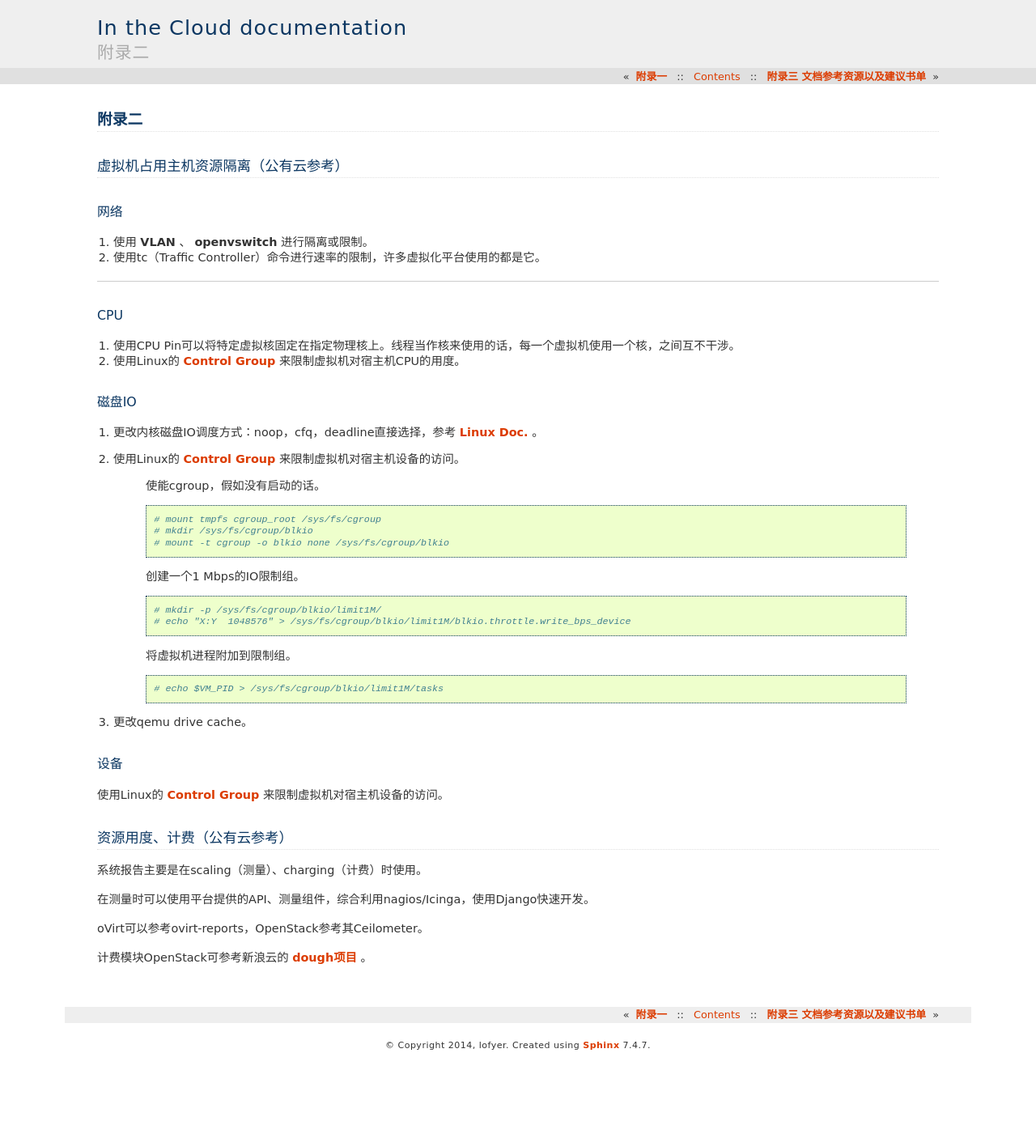
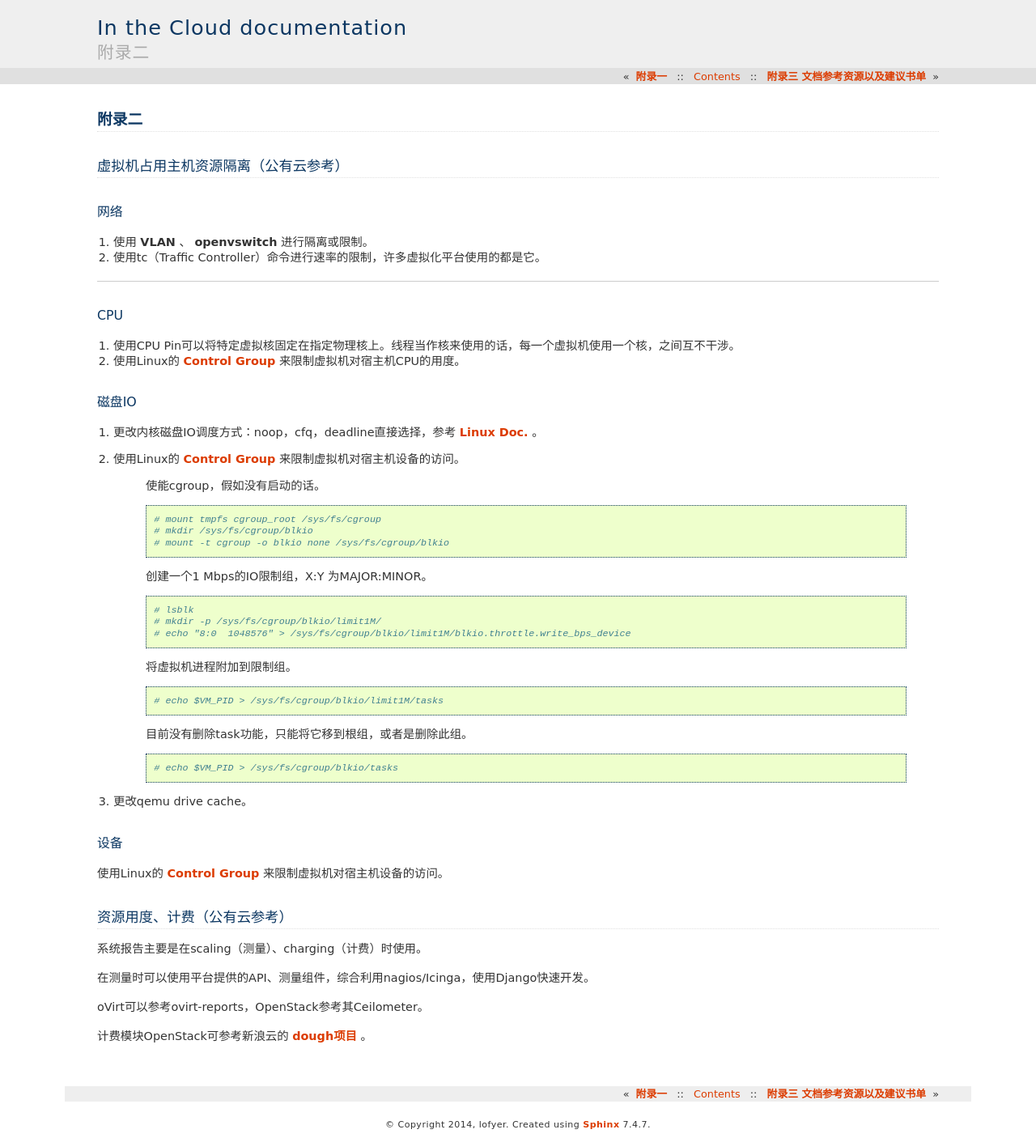
Before and after one commit to lofyer/InTheCloud, a Sphinx documentation site: the page built from source/posts/appendix02.rst, in a window 1280 px wide. Shown: the whole page at 81% size. Built offline with Sphinx 7.4.7, drawn with Linux system fonts in a browser that asks for light colours; formulas are drawn with MathJax 3; before the commit the page ends 1309 px from its top, so only the background shows below that.

Commit message:
更新cgroup方法

```diff
--- a/source/posts/appendix02.rst
+++ b/source/posts/appendix02.rst
@@ -37,18 +37,25 @@ CPU
         # mkdir /sys/fs/cgroup/blkio
         # mount -t cgroup -o blkio none /sys/fs/cgroup/blkio
 
-    创建一个1 Mbps的IO限制组。
+    创建一个1 Mbps的IO限制组，X:Y 为MAJOR:MINOR。
 
     .. code::
 
+        # lsblk
         # mkdir -p /sys/fs/cgroup/blkio/limit1M/
-        # echo "X:Y  1048576" > /sys/fs/cgroup/blkio/limit1M/blkio.throttle.write_bps_device
+        # echo "8:0  1048576" > /sys/fs/cgroup/blkio/limit1M/blkio.throttle.write_bps_device
 
     将虚拟机进程附加到限制组。
 
     .. code::
 
         # echo $VM_PID > /sys/fs/cgroup/blkio/limit1M/tasks
+
+    目前没有删除task功能，只能将它移到根组，或者是删除此组。
+
+    .. code::
+
+        # echo $VM_PID > /sys/fs/cgroup/blkio/tasks
 
 3. 更改qemu drive cache。
 
```
